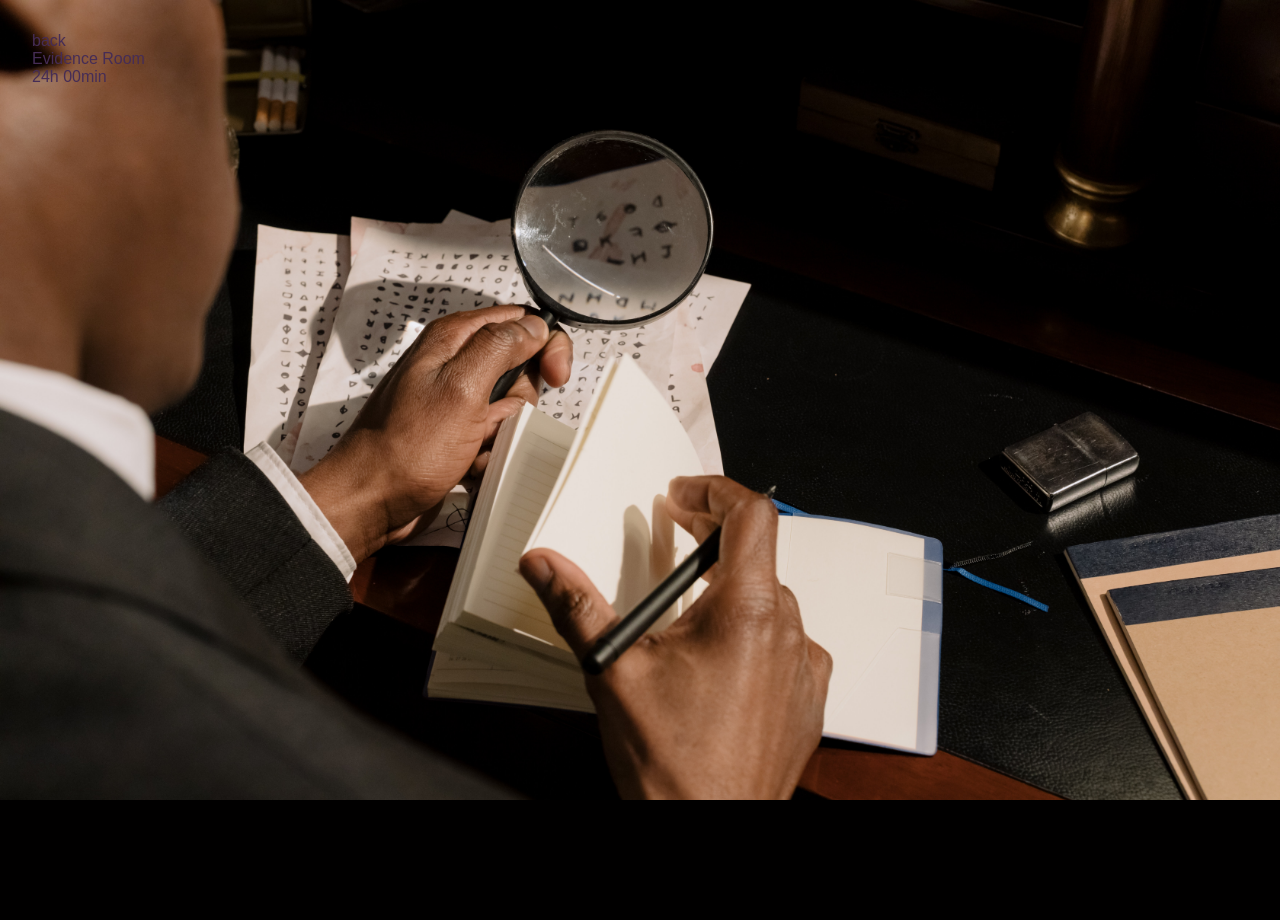
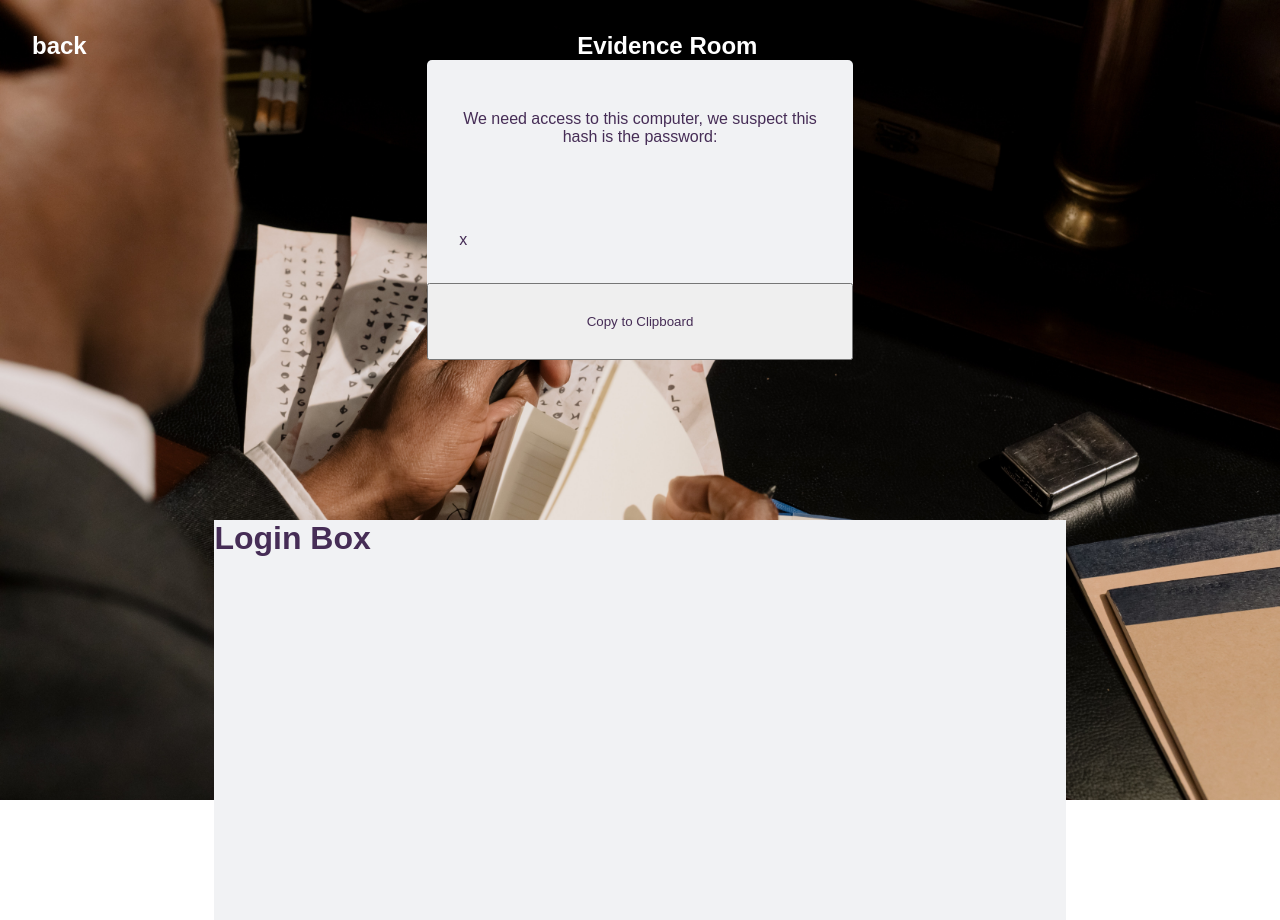
Before and after one commit to 40484357/Capture-The-Flag, a Flask app: template webapp/templates/laptop.html in a window 1280 px wide. Before the commit the page ends 800 px from the top, so only its background shows below. Run offline with Flask 3, Linux system fonts and the light colour scheme; the template is opened without the code that fills it: most values are stand-ins (such as "Sample title", 1, 10 or a date in 2020).

Commit message:
Added a login box area(WIP), and changed the hash box to look more like the one on Figma

```diff
--- a/webapp/static/styles.css
+++ b/webapp/static/styles.css
@@ -109,11 +109,97 @@ body{
 }
 
 .gameBox{
-    width: 100%;
-    height: 75%;
+
     background-color: #F1F2F4;
-    margin-top: 2em;
+    margin-top: 5em;
+    margin:auto;
     border-radius: 5px;
     display: flex;
     justify-content: space-between;
+    width: 35%;
+    height: 300px;
+    flex-wrap:wrap;
 }
+.hash{
+    display:flex;
+    padding:2em;
+    align-items: center;
+    width: 100%;
+    text-align: center;
+   word-break: break-all;
+
+}
+.copyClip{
+    width: 100%;
+    display:flex;
+    justify-content: center;
+    align-items: center;
+    padding:2em;
+}
+.hashDescript{
+    display:flex;
+    width:100%;
+    align-items: center;
+    text-align: center;
+    padding:2em;
+}
+.loginBox{
+    width:auto;
+    margin-top: 10em;
+    margin-left: 15%;
+    margin-right: 15%;
+    height:400px;
+    background-color: #F1F2F4;
+}
+
+/** clock implementation **/
+
+.clockBase {
+    height: 150px;
+    width: 150px;
+    position: relative;
+}
+
+.clockBase_circle{
+    fill:none;
+    stroke: none;
+}
+
+.clockBase_path-elapsed{
+    stroke-width: 7px;
+    stroke: grey;
+}
+
+.clockBase_label{
+    position: absolute;
+    width: 150px;
+    height: 150px;
+    top: 0;
+    display: flex;
+    align-items: center;
+    justify-content: center;
+    font-size: 24px;
+    color: white;
+}
+
+.base-timer__path-remaining {
+    stroke-width: 7px;
+    stroke-linecap: round;
+    transform: rotate(90deg);
+    transform-origin: center;
+    transition: 1s linear all;
+    fill-rule: nonzero;
+    stroke: currentColor;
+  }
+
+  .base-timer__path-remaining.green {
+    color: rgb(65, 184, 131);
+  }
+
+  .base-timer__path-remaining.orange {
+    color: orange;
+  }
+
+  .base-timer__path-remaining.red {
+    color: red;
+  }
--- a/webapp/templates/laptop.html
+++ b/webapp/templates/laptop.html
@@ -5,26 +5,41 @@
 <!--[if gt IE 8]>      <html class="no-js"> <!--<![endif]-->
 <html>
 	<head>
-        <meta charset="utf-8">
-        <meta http-equiv="X-UA-Compatible" content="IE=edge">
+		<meta charset="utf-8" />
+		<meta http-equiv="X-UA-Compatible" content="IE=edge" />
 		<title></title>
-        <meta name="description" content="">
-        <meta name="viewport" content="width=device-width, initial-scale=1">
-        <link rel="stylesheet" href="{{ url_for('static', filename='styles.css')}}">
+		<meta name="description" content="" />
+		<meta name="viewport" content="width=device-width, initial-scale=1" />
+		<link
+			rel="stylesheet"
+			href="{{ url_for('static', filename='styles.css')}}"
+		/>
 	</head>
 	<body>
 		<div class="gameLauncher" id="challengeOne">
-        <div class="navButton">
-            back
+			<div class="gameHeader">
+				<div class="navButton">back</div>
+				<div class="roomTitle">Evidence Room</div>
+				<div id="clock"></div>
 			</div>
-        <div class="roomTitle">
-            Evidence Room
+			<div class="gameBox">
+				<p class="hashDescript">
+					We need access to this computer, we suspect this hash is the password:
+				</p>
+				<div id="hash" class="hash">{{password}}</div>
+				<button class="copyClip" onclick="copyTextToClipboard(hash)">
+					Copy to Clipboard
+				</button>
 			</div>
-        <div class="clock">
-            24h 00min
+
+			<div class="loginBox">
+				<h1>Login Box</h1>
 			</div>
 		</div>
-
-        <script src="{{ url_for('static', filename='script.js')}}" async defer></script>
+		<script
+			src="{{ url_for('static', filename='script.js')}}"
+			async
+			defer
+		></script>
 	</body>
 </html>
```
Lines whose indentation alone changed are shown as unchanged.
